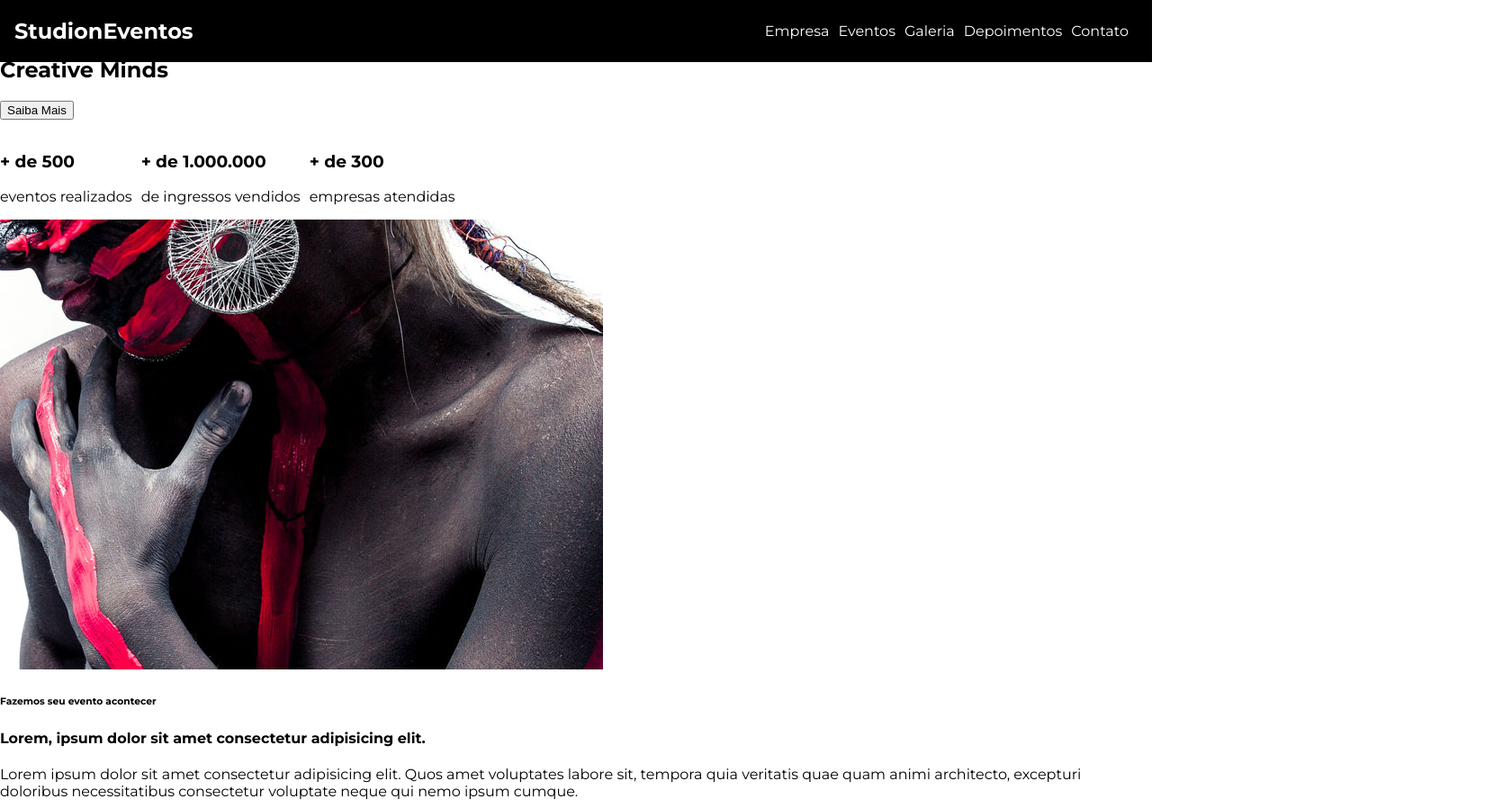
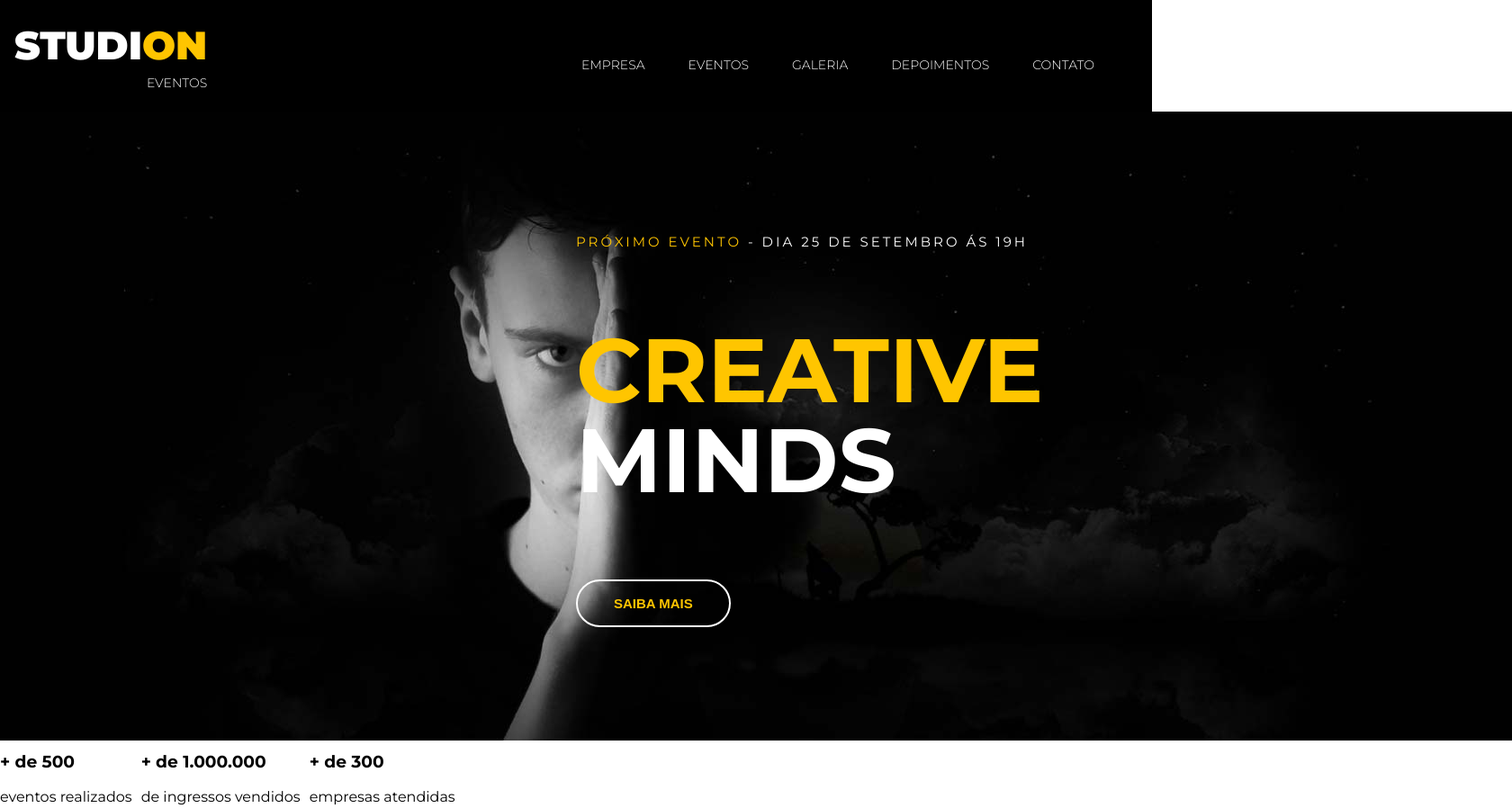
Before and after one commit to Felipimps/studion, a website: page src/index.html in a window 1280 px wide. Shown: the top 898 px of the page at 90% size, 1680 px wide, since content can reach past the window. Drawn offline with Linux system fonts and the light colour scheme.

Commit message:
feat(header): implemented header styles

```diff
--- a/src/index.html
+++ b/src/index.html
@@ -10,7 +10,10 @@
 
 <body>
   <nav class="navbar">
-    <h1>Studi<span>on</span><span>Eventos</span></h1>
+    <h1 class="logo-studion">
+      Studi<span class="copy--primary">on</span>
+      <span class="logo-studion__subtitle">Eventos</span>
+    </h1>
     <ul class="navbar__links">
       <li>
         <a href="#Empresa">
@@ -48,9 +51,16 @@
   <header>
     <div id="slider">
       <div class="slide">
-        <h6><span>Próximo evento</span> - dia 25 de setembro ás 19h</h6>
-        <h2><span>Creative</span> Minds</h2>
-        <button>Saiba Mais</button>
+        <img
+        class="slide__background-images"
+        src="./images/banner.jpg"
+        alt="Studion Banner"
+        />
+        <div class="slide__copy">
+          <h6><span class="copy--primary">Próximo Evento</span> - Dia 25 de setembro ás 19h</h6>
+          <h2><span class="copy--primary">Creative</span> Minds</h2>
+          <button class="btn btn--slide">Saiba Mais</button>
+        </div>
       </div>
     </div>
   </header>
--- a/src/style.css
+++ b/src/style.css
@@ -1,4 +1,4 @@
-@import url('https://fonts.googleapis.com/css2?family=Montserrat:wght@400;700&display=swap');
+@import url('https://fonts.googleapis.com/css2?family=Montserrat:wght@300;400;700;900&display=swap');
 
 * {
     box-sizing: border-box;
@@ -7,10 +7,13 @@
 :root {
     font-family: 'Montserrat', sans-serif;
     font-size: 16px;
+    --color-primary: #ffc500;
+    --default-padding: 1rem;
 }
 
 body {
     margin: 0;
+    padding-top: 7.75rem;
 }
 
 ul {
@@ -25,6 +28,7 @@ li {
 }
 .navbar{
     position: fixed;
+    z-index: 1;
     display: grid;
     grid-template-columns: 1fr 9fr;
     align-items: center;
@@ -32,6 +36,7 @@ li {
     left: 0;
 
     width: 100vw;
+    height: 7.75rem;
     padding: 0 1rem;
 
     background-color:#000;
@@ -42,7 +47,99 @@ li {
   justify-self: end;
 }
 
+.navbar__links li{
+    font-size: .875rem;
+    margin-right: 3rem;
+    text-transform: uppercase;
+
+}
+
 .navbar__links a {
+font-weight: 300;
   color: #fff;
   text-decoration:none;
 }
+
+.navbar__links a:hover{
+    color: var(--color-primary);
+}
+
+.logo-studion {
+    font-size: 2.735rem;
+    font-weight: 900;
+    line-height: 1ch; /* relativa ao tamanho da altura do glifo 0 da fonte */
+    text-transform: uppercase;
+    text-align: right;
+}
+
+.logo-studion__subtitle{
+    font-size: .875rem;
+    font-weight: 300;
+
+}
+
+.copy--primary{
+    color: var(--color-primary);
+}
+
+#slider {
+    background-color:#000;
+    color: #fff;
+}
+
+.slide {
+    position: relative;
+    height: calc(100vh - 7.75rem);
+}
+
+.slide__background-image {
+    width: 100%;
+    height: 100%;
+    object-fit: cover;
+    object-position: center;
+}
+
+.slide__copy {
+    position: absolute;
+    top: 6.25rem;
+    left: 50vw;
+}
+
+.slide__copy h6 {
+    font-size: .9375rem;
+    font-weight:400;
+    text-transform: uppercase;
+    letter-spacing: .1875rem;
+}
+
+
+.slide__copy h2 {
+    font-size: 6.25rem;
+    text-transform: uppercase;
+    line-height: 6.25rem;
+}
+
+.slide__copy h2 span {
+    display: block;
+}
+
+.btn {
+  cursor: pointer;
+  padding: 1rem 2.5rem;
+  border: .125rem solid #fff;
+  border-radius: 5rem;
+  color: var(--color-primary);
+  background: unset;
+  font-size: .9375rem;
+  font-weight: 700;
+  text-transform: uppercase;
+  transition: 0.3s all ease;
+}
+
+.btn:hover,
+.btn:active,
+.btn:focus {
+    border-color: var(--color-primary);
+    background-color: var(--color-primary);
+    color: #fff;
+}
```
